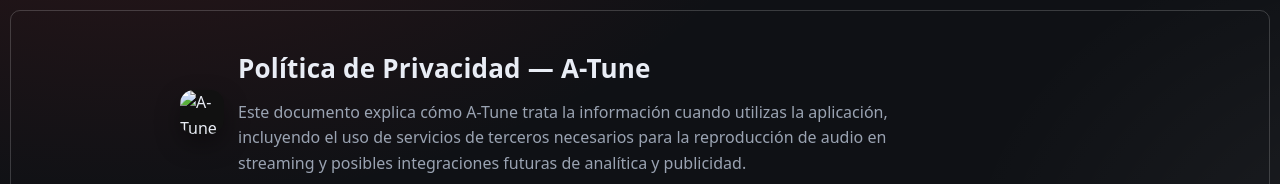
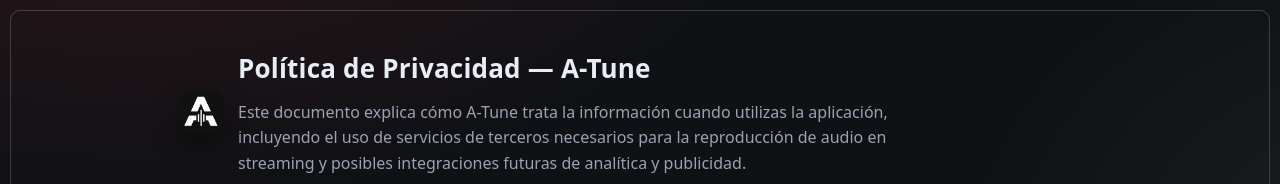
Before and after one commit to Javier-Breakmoon/a-tune-privacy, a plain HTML site: page index.html in a window 1280 px wide. Shown: the top 184 px of the page. Drawn offline with Linux system fonts and the light colour scheme.

Commit message:
Update index.html

```diff
--- a/index.html
+++ b/index.html
@@ -148,7 +148,7 @@
     <div class="wrap">
       <div class="brand">
         <div class="logo">
-          <img src="assets/logo.png" alt="A-Tune logo">
+          <img src="assets/LogoApp.png" alt="A-Tune logo">
         </div>
         <div>
           <h1>Política de Privacidad — A-Tune</h1>
```
